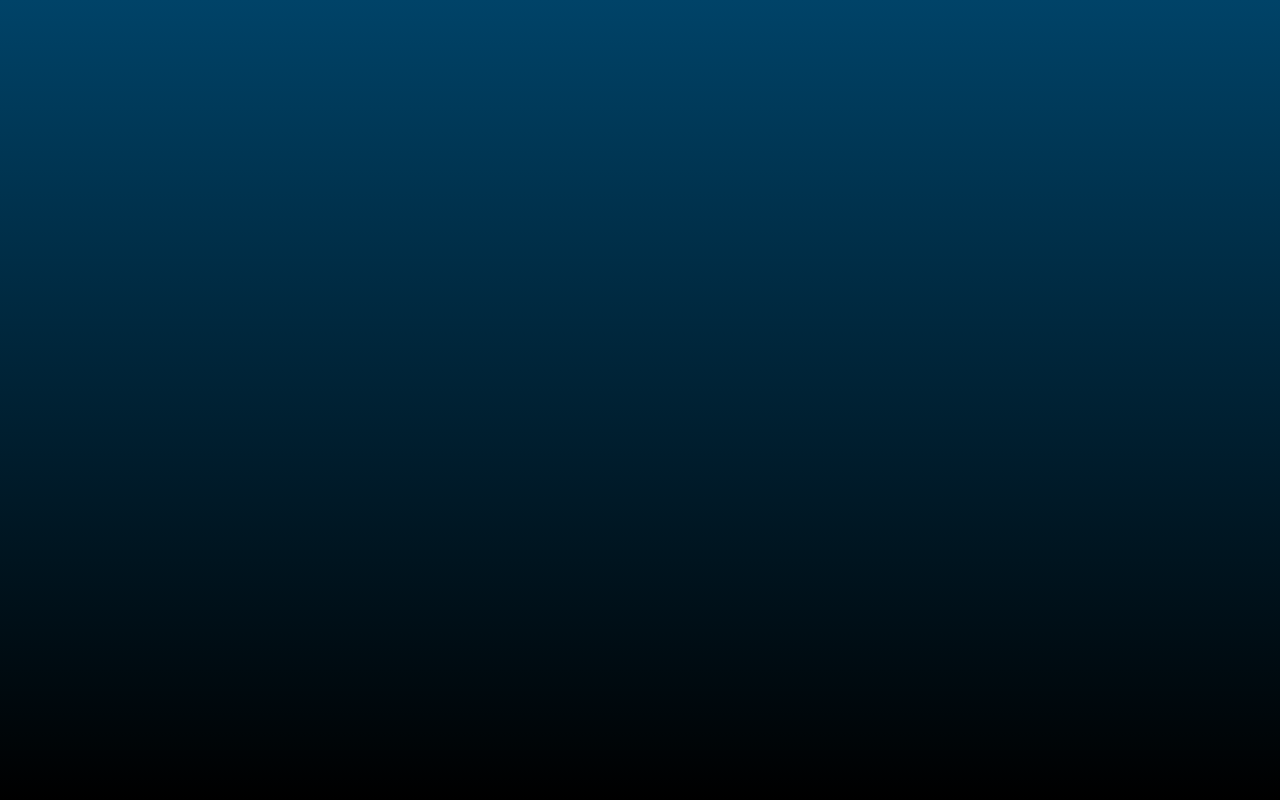
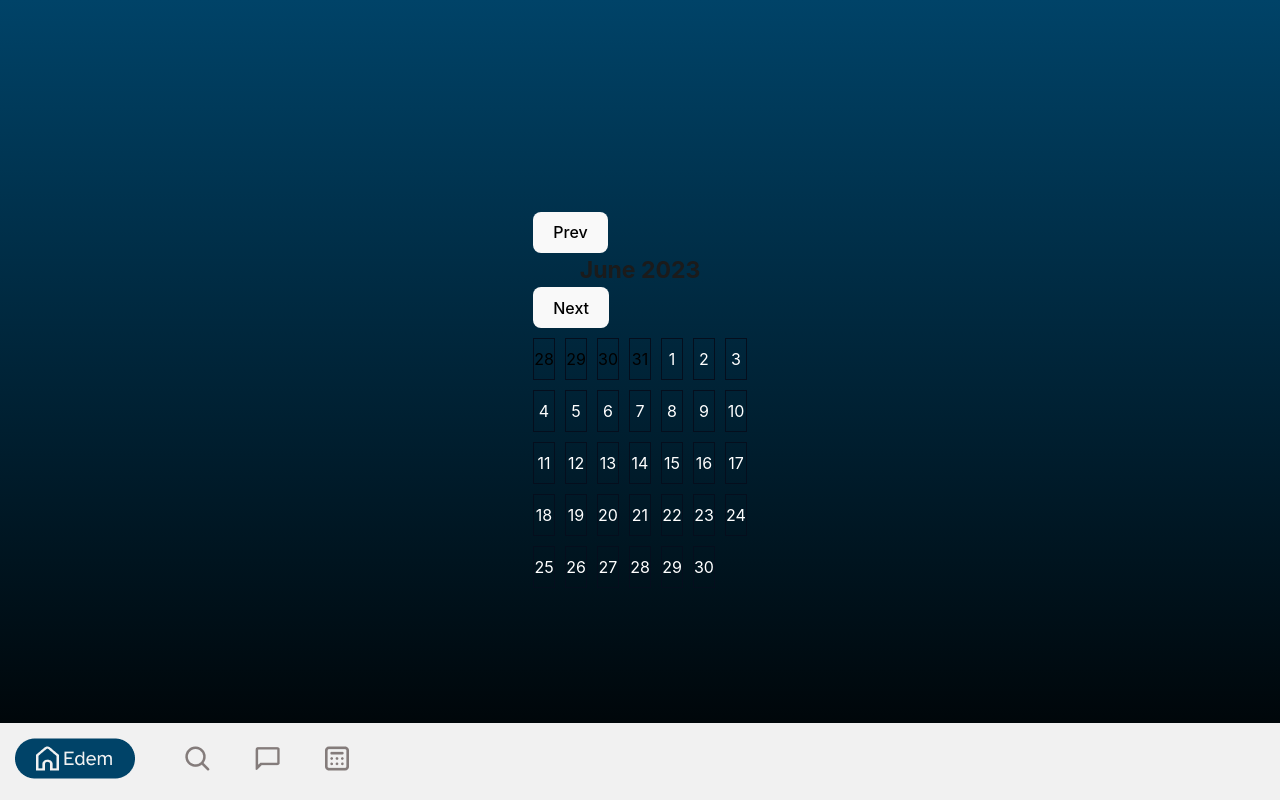
Before and after one commit to adrianMartinezTeba/Front-Desafio, a React (Vite) app: page /calendar in a window 1280 px wide. Before the commit this address had no page. Built offline with nearby package versions, Linux system fonts and the light colour scheme.

Commit message:
empezando el calendar por genazo

```diff
--- a/src/App.jsx
+++ b/src/App.jsx
@@ -13,6 +13,7 @@ import CanalDifusion from "./components/canalDifusion/canalDifusion";
 import { CanalDifusionProvider } from "./context/CanalDifusionContext/CanalDifusionState";
 import NewIndividual from "./components/NewIndividual/NewIndividual";
 import { TagProvider } from "./context/TagsContext/TagContext";
+import Calendar from "./components/calendar/calendar";
 
 function App() {
   return (
@@ -32,6 +33,7 @@ function App() {
                 <Route path="/event/:id" element={<EventoIndividual />} />
                 <Route path="/canal/:id" element={<CanalDifusion />} />
                 <Route path="/news/:id" element={<NewIndividual />} />
+                <Route path="/calendar" element={<Calendar />} />
               </Routes>
             </CanalDifusionProvider>
           </EventProvider>
--- /dev/null
+++ b/src/components/calendar/calendar.jsx
@@ -0,0 +1,64 @@
+import React, { useState } from 'react';
+import './calendar.scss';
+import Menu from '../Menu/Menu';
+
+const Calendar = () => {
+  const [date, setDate] = useState(new Date());
+
+  const handlePrevMonth = () => {
+    setDate(prevDate => {
+      const prevMonth = prevDate.getMonth() - 1;
+      const newDate = new Date(prevDate.getFullYear(), prevMonth, 1);
+      return newDate;
+    });
+  };
+
+  const handleNextMonth = () => {
+    setDate(prevDate => {
+      const nextMonth = prevDate.getMonth() + 1;
+      const newDate = new Date(prevDate.getFullYear(), nextMonth, 1);
+      return newDate;
+    });
+  };
+
+  const renderCalendar = () => {
+    const daysInMonth = new Date(date.getFullYear(), date.getMonth() + 1, 0).getDate();
+    const firstDayIndex = new Date(date.getFullYear(), date.getMonth(), 1).getDay();
+    const prevMonthDays = new Date(date.getFullYear(), date.getMonth(), 0).getDate();
+    const calendar = [];
+
+    for (let x = firstDayIndex; x > 0; x--) {
+      const day = prevMonthDays - x + 1;
+      calendar.push(
+        <div className="calendar-day disabled" key={`prev-${day}`}>
+          {day}
+        </div>
+      );
+    }
+
+    for (let i = 1; i <= daysInMonth; i++) {
+      const day = i;
+      calendar.push(
+        <div className="calendar-day" key={day}>
+          {day}
+        </div>
+      );
+    }
+
+    return calendar;
+  };
+
+  return (
+    <div>
+      <button onClick={handlePrevMonth}>Prev</button>
+      <h2>{date.toLocaleString('default', { month: 'long', year: 'numeric' })}</h2>
+      <button onClick={handleNextMonth}>Next</button>
+      <div className="calendar">
+        {renderCalendar()}
+      </div>
+      <Menu/>
+    </div>
+  );
+};
+
+export default Calendar;
--- /dev/null
+++ b/src/components/calendar/calendar.scss
@@ -0,0 +1,39 @@
+
+.calendar {
+    display: grid;
+    grid-template-columns: repeat(7, 1fr);
+    gap: 10px;
+    margin-top: 10px;
+  }
+
+  .calendar-day {
+    display: flex;
+    justify-content: center;
+    align-items: center;
+    height: 40px;
+    border: 1px solid #050e1d;
+    cursor: pointer;
+    color: #fff;
+  }
+
+  .calendar-day.disabled {
+    color: #000000;
+    cursor: not-allowed;
+  }
+
+  .calendar-day.today {
+    background-color: #f0f0f0;
+  }
+
+  .calendar-day.selected {
+    background-color: #0066cc;
+    color: #fff;
+  }
+
+  button {
+    margin-right: 10px;
+  }
+
+  h2 {
+    margin: 0;
+  }
```
